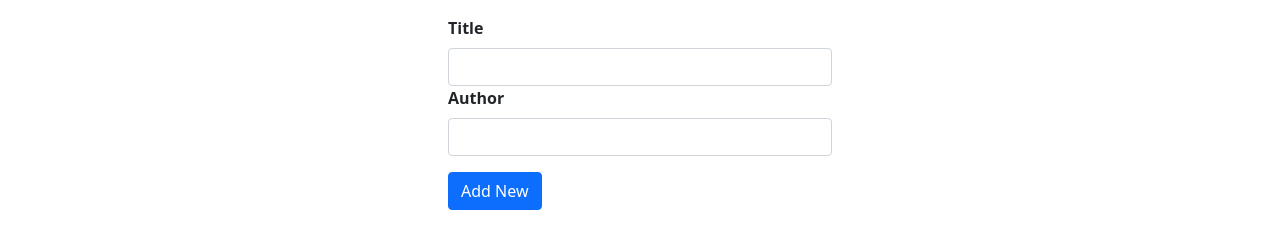
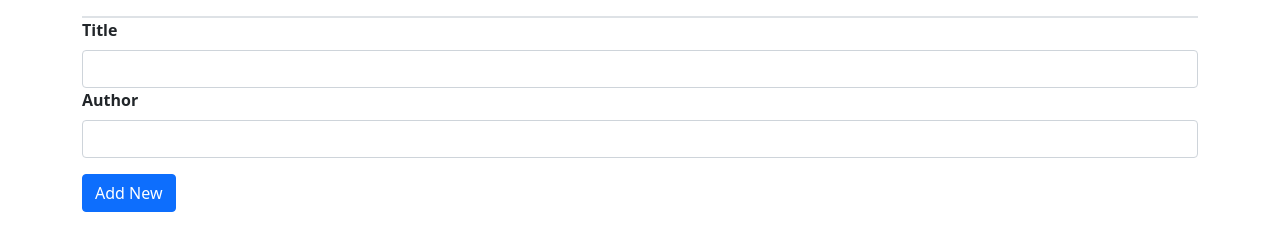
Before and after one commit to Qoosim/Awesome-Books, a plain HTML site: page index.html in a window 1280 px wide. Shown: the part 60-310 px from the top of the page. Drawn offline with nearby package versions, Linux system fonts and the light colour scheme.

Commit message:
Modify index file

```diff
--- a/index.html
+++ b/index.html
@@ -8,9 +8,9 @@
   <title>Awesome Books</title>
 </head>
 <body>
-  <main>
+  <main class="container">
     <h2>Awesome Books</h2>
-    <div class="output"></div>
+    <div class="output border border-1"></div>
     <form autocomplete="off">
       <label for="title" class="form-label fw-bold">Title</label>
       <input type="text" class="form-control" id="title" name="title">
```
